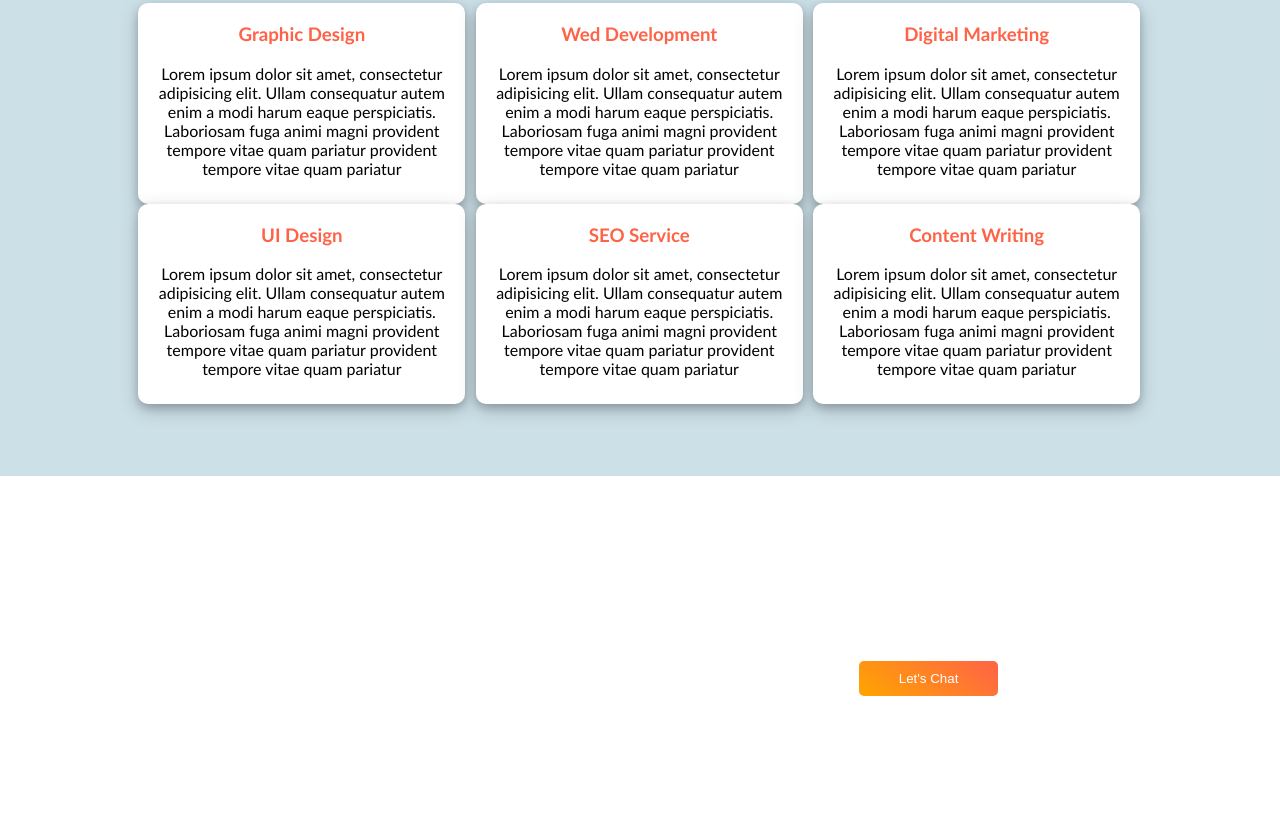
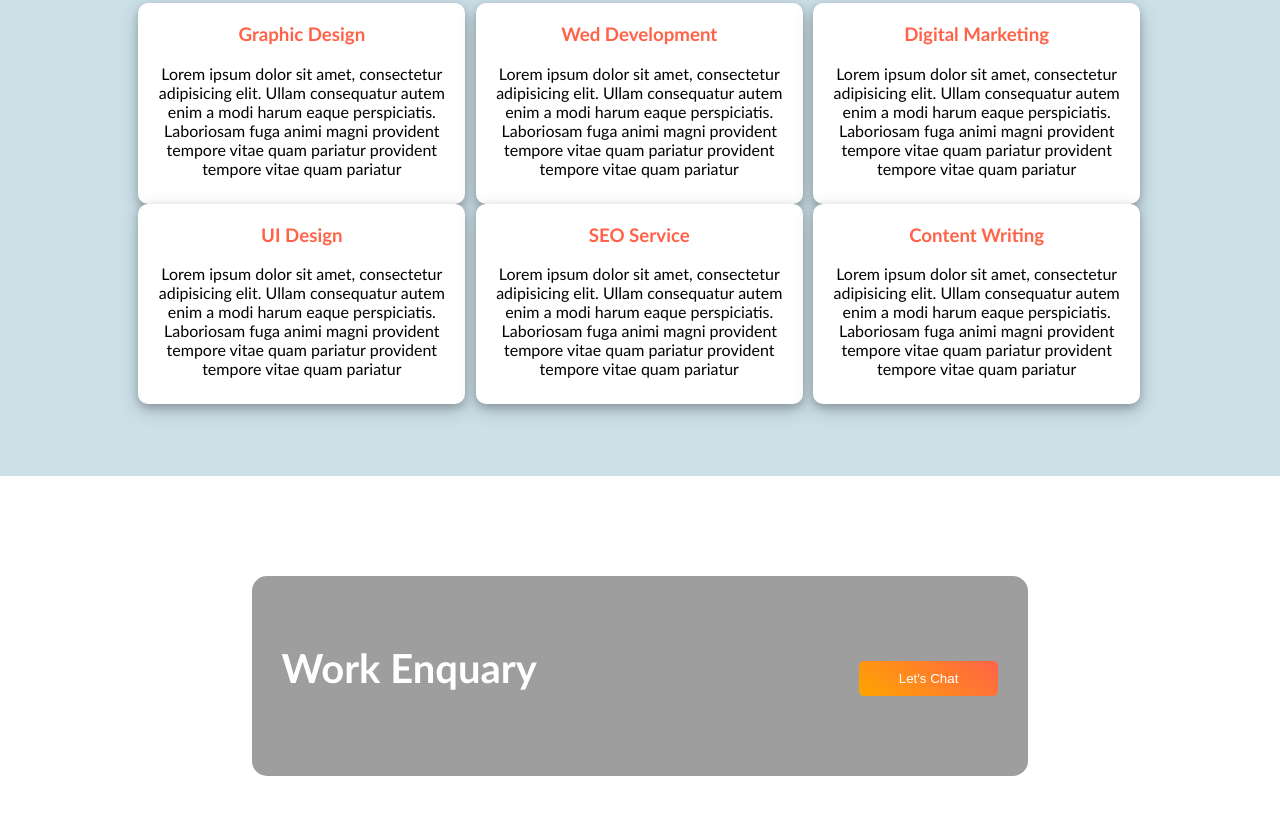
Before and after one commit to nazmunnahartanny21/html-assignment, a plain HTML site: page index.html in a window 1280 px wide. Shown: the part 1694-2508 px from the top of the page. Drawn offline with Linux system fonts and the light colour scheme; the site is published under a folder, as on GitHub Pages, so addresses that start at the root find nothing.

Commit message:
Link Updated

```diff
--- a/style.css
+++ b/style.css
@@ -136,7 +136,7 @@ height: 150px;
 
 .bg{
     width: 70%;
-    background-image: url(/image/footer-pic.png);
+    background-image: url(./image/footer-pic.png);
     background-size: cover;
     background-position: center;
     background-repeat: no-repeat;
```
